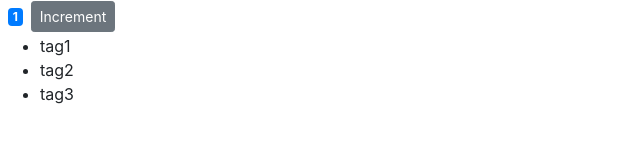
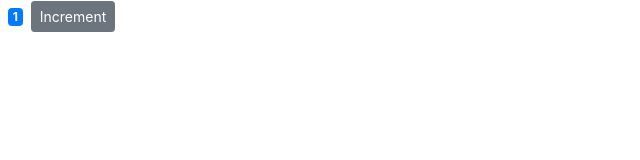
Before and after one commit to Daniel-Quirino/React_Tutorial, a React (Create React App) app: page / in a window 1280 px wide. Shown: the top 160 px of the page, without its empty margins (0-640 px from the left). Built offline with nearby package versions, Linux system fonts and the light colour scheme.

Commit message:
incrementando o contador

```diff
--- a/src/components/counter.jsx
+++ b/src/components/counter.jsx
@@ -6,14 +6,18 @@ class Counter extends Component {
         tags: ['tag1','tag2','tag3']
     };
 
+    handleIncrement = () => {
+        this.setState({count: this.state.count + 1});
+    }
+
     render() {
         return (
             <div>
                 <span className={this.newMethod()}> {this.formatCount()} </span>
-                <button className="btn btn-secondary btn-sm">Increment</button>
-                <ul>
-                    {this.state.tags.map(tag => <li key={tag} >{ tag }</li>)}
-                </ul>
+                <button
+                    onClick={this.handleIncrement} className="btn btn-secondary btn-sm">Increment</button
+                >
+
             </div>
         );
     }
```
